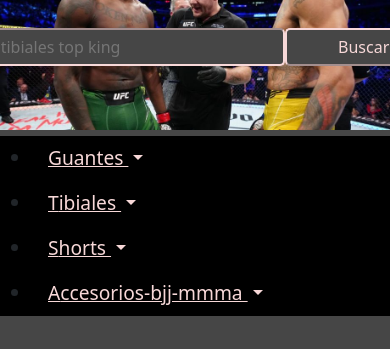
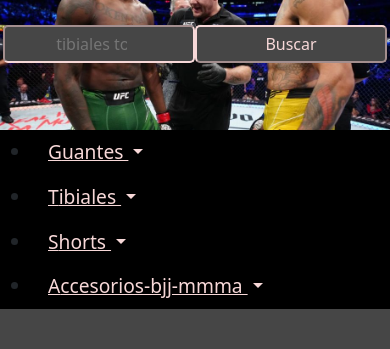
Before and after one commit to facupizarro06/proyeto-coder-tercera, a website: page paginas/tienda.html in a window 390 px wide. Shown: the part 316-665 px from the top of the page. Drawn offline with nearby package versions, Linux system fonts and the light colour scheme.

Commit message:
correccion tienda

```diff
--- a/paginas/tienda.html
+++ b/paginas/tienda.html
@@ -75,8 +75,8 @@
             <p class="texto-tienda">todos los productos</p>
             <div class="boton">
                 <form action="./index.html" method="get" target="_blank" class="boton">
-                    <input type="search" placeholder="tibiales top king" >
-                    <input type="submit" value="Buscar">
+                    <input class="tienda-boton" type="search" placeholder="tibiales top king" >
+                    <input class="tienda-boton" type="submit" value="Buscar">
                 </form>
             </div>
         </div>
--- a/scss/extra/_tienda.scss
+++ b/scss/extra/_tienda.scss
@@ -3,10 +3,16 @@
 @media (max-width:768px) {
     main {
         .imagen-tienda {
-            padding: 2rem;
+            padding: 1.8rem;
         }
-        .boton{
+
+        .boton {
             @include estilos-botones(1rem, 0.2rem 1rem);
+        }
+
+        .tienda-boton {
+            width: 12rem;
+            padding: 0rem, 5rem;
         }
 
         .img-productos img {
@@ -121,7 +127,8 @@
         justify-content: space-around;
 
     }
-    img:hover{
+
+    img:hover {
         transition: 1.2s;
         box-shadow: $color-textomenu 2.8px 2.5px;
         background-color: rgb(105, 105, 105);
```
Also changed, not shown: CSS/estilos.css.
